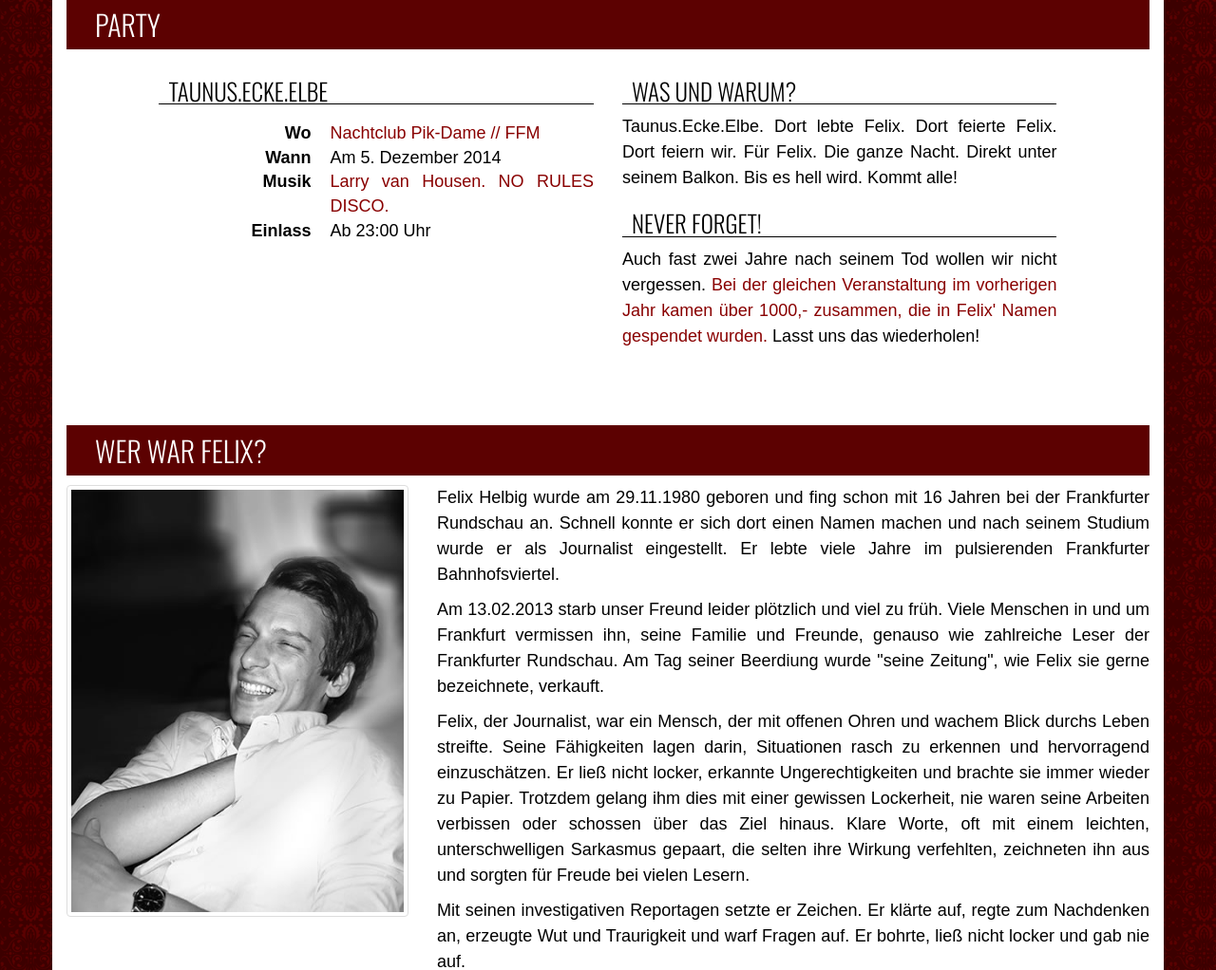
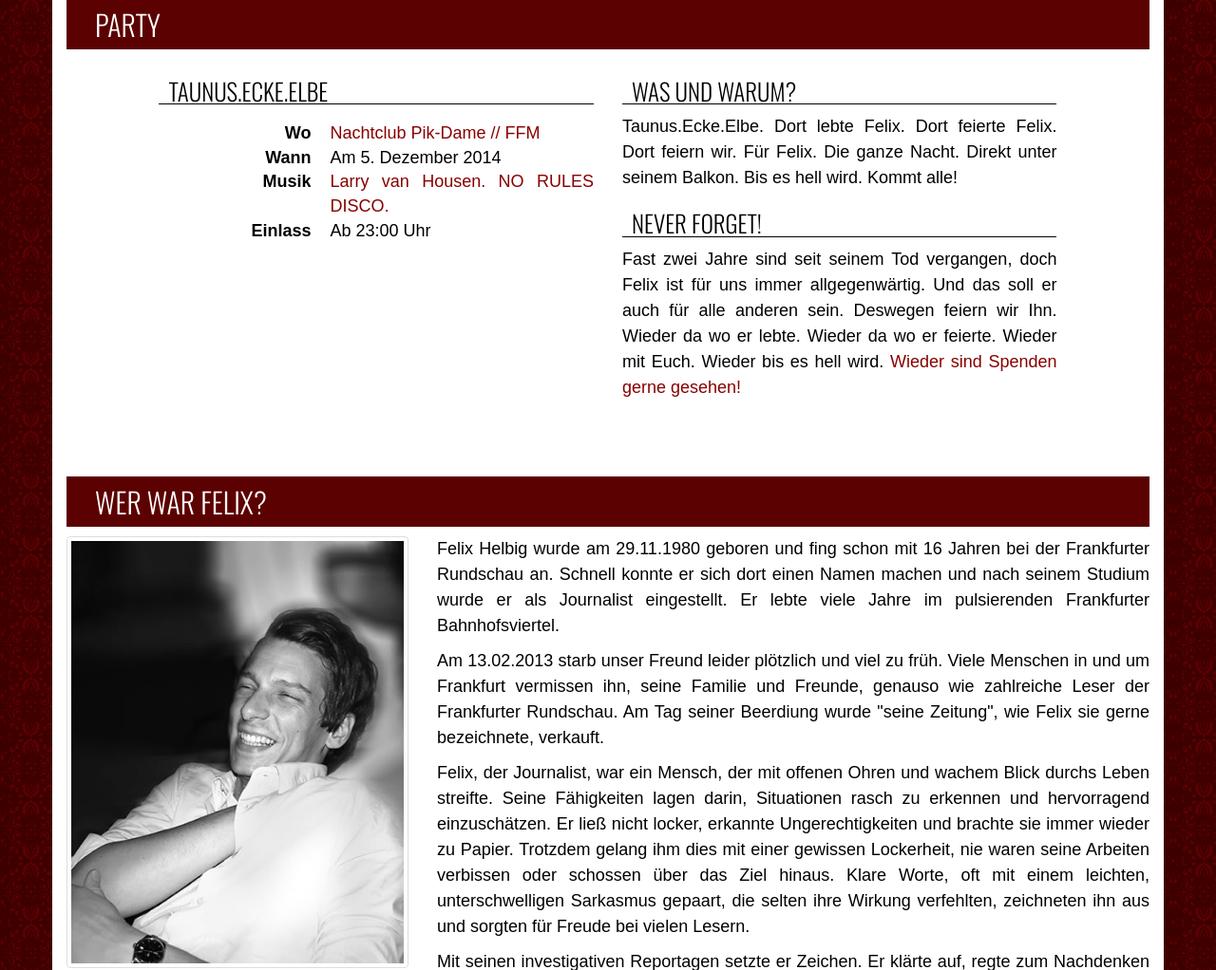
Before and after one commit to dhalla/felixhelbig-ev, a PHP site: page / in a window 1280 px wide. Shown: the part 588-1610 px from the top of the page at 95% size. Run offline with PHP 8.4, Linux system fonts and the light colour scheme; some libraries are stand-ins or nearby versions; some web fonts are replaced.

Commit message:
Angepasste Texte

```diff
--- a/index.php
+++ b/index.php
@@ -163,7 +163,7 @@
                   Taunus.Ecke.Elbe. Dort lebte Felix. Dort feierte Felix. Dort feiern wir. Für Felix. Die ganze Nacht. Direkt unter seinem Balkon. Bis es hell wird. Kommt alle!
                 </p>
                 <h3>Never forget!</h3>
-                <p>Auch fast zwei Jahre nach seinem Tod wollen wir nicht vergessen. <a href="#charity">Bei der gleichen Veranstaltung im vorherigen Jahr kamen über 1000,- zusammen, die in Felix' Namen gespendet wurden.</a> Lasst uns das wiederholen!</p>
+                <p>Fast zwei Jahre sind seit seinem Tod vergangen, doch Felix ist für uns immer allgegenwärtig. Und das soll er auch für alle anderen sein. Deswegen feiern wir Ihn. Wieder da wo er lebte. Wieder da wo er feierte. Wieder mit Euch. Wieder bis es hell wird. <a href="#charity">Wieder sind Spenden gerne gesehen!</a></p>
                 <!-- AddThis Button BEGIN -->
                 <div class="addthis_toolbox addthis_default_style ">
                   <a class="addthis_button_preferred_1"></a>
```
